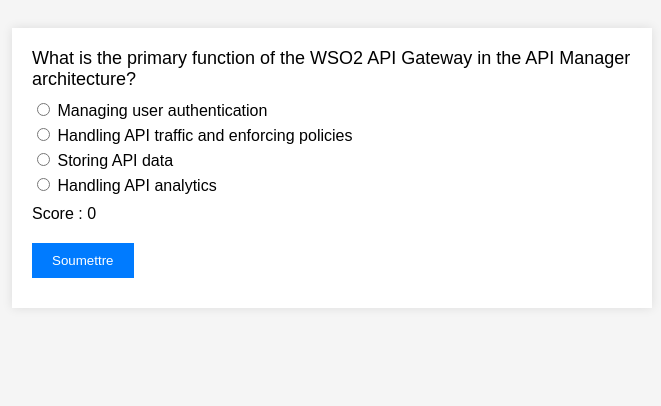
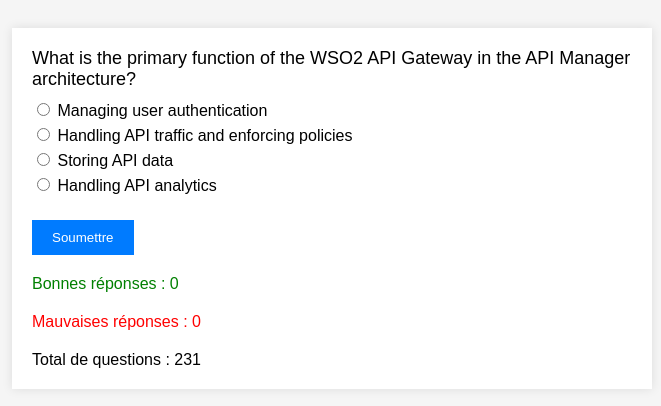
Before and after one commit to metylfr/quizinformatique.github.io, a plain HTML site: page index.html in a window 1280 px wide. Shown: the whole page, without its empty margins (308-969 px from the left). Drawn offline with Linux system fonts and the light colour scheme.

Commit message:
Update index.html3

```diff
--- a/index.html
+++ b/index.html
@@ -55,29 +55,46 @@
         #result {
             display: none;
         }
+        .score {
+            font-size: 16px;
+            margin-top: 20px;
+        }
+        .score.correct {
+            color: green;
+        }
+        .score.incorrect {
+            color: red;
+        }
     </style>
 </head>
 <body>
 
     <div class="quiz-container">
         <div id="quiz"></div>
-        <div id="score" class="feedback">Score : 0</div> <!-- Élément pour afficher le score -->
         <button class="btn" onclick="checkAnswer()">Soumettre</button>
         <button class="btn" id="next-button" onclick="nextQuestion()">Suivant</button>
         <div id="feedback" class="feedback"></div>
         <div id="comment" class="comment"></div>
         <div id="result"></div>
+        <div class="score">
+            <div id="correctCount" class="score correct">Bonnes réponses : 0</div>
+            <div id="incorrectCount" class="score incorrect">Mauvaises réponses : 0</div>
+            <div id="totalCount" class="score">Total de questions : <span id="totalQuestions">0</span></div>
+        </div>
     </div>
 
     <script>
         let currentQuestionIndex = 0;
         let quizData = [];
         let score = 0;
+        let correctAnswers = 0;
+        let incorrectAnswers = 0;
 
         fetch('quiz.json')
             .then(response => response.json())
             .then(data => {
                 quizData = data.questions;
+                document.getElementById('totalQuestions').innerText = quizData.length;
                 displayQuestion();
             });
 
@@ -102,7 +119,6 @@
             const selectedOption = document.querySelector(`input[name="question${currentQuestionIndex}"]:checked`);
             const feedbackElement = document.getElementById('feedback');
             const commentElement = document.getElementById('comment');
-            const scoreElement = document.getElementById('score'); // Ajout de la variable pour le score
 
             if (selectedOption) {
                 const selectedAnswer = selectedOption.value;
@@ -114,19 +130,22 @@
                     feedbackElement.classList.add('correct');
                     feedbackElement.classList.remove('incorrect');
                     score++;
+                    correctAnswers++;
                     commentElement.innerText = '';
                 } else {
                     feedbackElement.innerText = "Mauvaise réponse!";
                     feedbackElement.classList.add('incorrect');
                     feedbackElement.classList.remove('correct');
+                    incorrectAnswers++;
                     commentElement.innerHTML = `<span style="color:green">Bonne réponse : ${correctAnswer}</span><br>${comment}`;
                 }
 
-                // Mise à jour de l'affichage du score
-                scoreElement.innerText = `Score : ${score}`;
+                // Update score display
+                document.getElementById('correctCount').innerText = `Bonnes réponses : ${correctAnswers}`;
+                document.getElementById('incorrectCount').innerText = `Mauvaises réponses : ${incorrectAnswers}`;
 
                 document.getElementById('next-button').style.display = 'block';
-                document.querySelector('.btn').style.display = 'none'; // Cacher le bouton soumettre
+                document.querySelector('.btn').style.display = 'none'; // Hide the submit button
             } else {
                 feedbackElement.innerText = "Veuillez choisir une option.";
                 feedbackElement.classList.remove('correct', 'incorrect');
@@ -137,7 +156,7 @@
             currentQuestionIndex++;
             if (currentQuestionIndex < quizData.length) {
                 displayQuestion();
-                document.querySelector('.btn').style.display = 'block'; // Afficher le bouton soumettre
+                document.querySelector('.btn').style.display = 'block'; // Show the submit button
             } else {
                 displayResult();
             }
```
